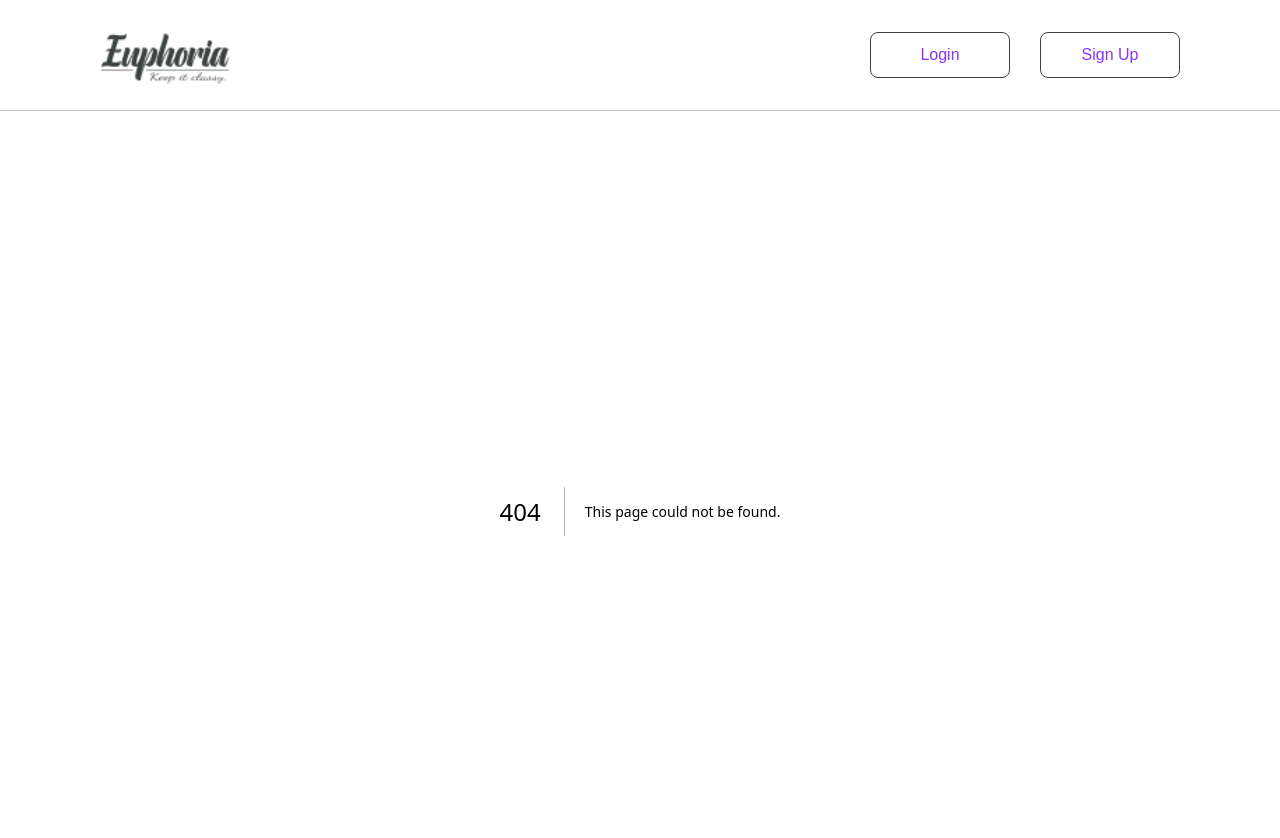
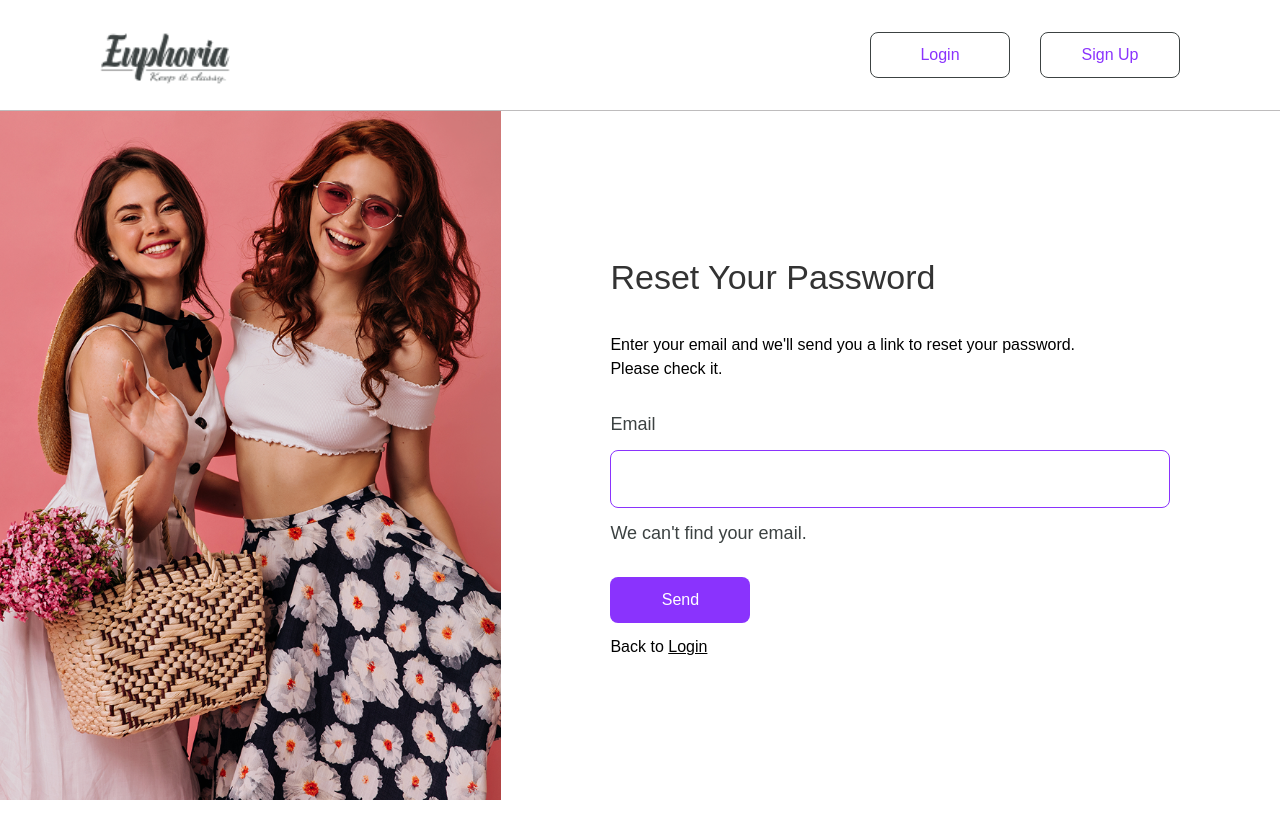
Before and after one commit to AndriyPapirnyk/euphoria-client, a Next.js app: page /reset-password in a window 1280 px wide. Before the commit this address had no page. Shown: the top 838 px of the page. After the commit the page ends 800 px from the top, so only its background shows below. Built offline with nearby package versions, Linux system fonts and the light colour scheme.

Commit message:
adding reset password page

```diff
--- a/src/app/SignIn/page.scss
+++ b/src/app/SignIn/page.scss
@@ -5,11 +5,6 @@
     align-items: center;
     &__illustration{
         height: 100%;
-        width: 700px;
-        & img{
-            width: 100%;
-            height: 100%;
-        }
     }
     &__content{
         flex: 1;
--- a/src/app/SignIn/page.tsx
+++ b/src/app/SignIn/page.tsx
@@ -25,7 +25,7 @@ const SignIn: React.FC = () => {
     return(
           <div className='signIn'>
                 <div className="signIn__illustration">
-                    <Image src={backgroundImage} alt="Login Illustration" />
+                    <Image src={backgroundImage} alt="Login Illustration" style={{ height: "100%", width: "auto"}} />
                 </div>
                 <div className="signIn__content">
                   <div className="signIn__content-holder">
@@ -62,7 +62,7 @@ const SignIn: React.FC = () => {
                         </div>
                          <div className="signIn__content-button">
                             <Button text={'Sign Up'} buttonStyle={1} />
-                             <p>Already have account <Link href={'/LogIn'}>Log In</Link></p>
+                             <p>Already have account <Link href={'/login'}>Log In</Link></p>
                           </div>
                     </form>
                     </div>
--- a/src/app/components/header/Header.tsx
+++ b/src/app/components/header/Header.tsx
@@ -26,10 +26,10 @@ export default function Header() {
             <Image src={logo} alt="Logo" width={130} height={40}/>
         </div>
         <nav className="header__nav">
-            <Link href={'/LogIn'}>
+            <Link href={'/login'}>
               <Button text={'Login'} buttonStyle={pathname == '/LogIn' ? 1 : 2} />
             </Link>
-            <Link href={'/SignIn'}>
+            <Link href={'/signIn'}>
               <Button text={'Sign Up'} buttonStyle={pathname == '/SignIn' ? 1 : 2} />
             </Link>
         </nav>
--- a/src/app/login/page.tsx
+++ b/src/app/login/page.tsx
@@ -26,7 +26,7 @@ const LogIn: React.FC = () => {
   return (
     <div className='login'>
         <div className="login__illustration">
-            <Image src={backgroundImage} alt="Login Illustration" style={{ height: "100%"}}/>
+            <Image src={backgroundImage} alt="Login Illustration" style={{ height: "100%", width: "auto"}}/>
         </div>
         <div className="login__content">
             <div className="login__content-holder">
@@ -59,12 +59,12 @@ const LogIn: React.FC = () => {
                   </p>
                   <input type={isPasswordVisible ? 'text' : 'password'} id='signInPassword' />
                   <div>
-                    <a href="">Forget your password</a>
+                    <Link href={'/reset-password'}>Forget your password</Link>
                   </div>
                 </div>
                 <div className="login__content-button">
                     <Button text={'Sign In'} buttonStyle={1} />
-                    <p>Don't have an account? <Link href={'/SignIn'}>Sign Up</Link></p>
+                    <p>Don't have an account? <Link href={'/signIn'}>Sign Up</Link></p>
                 </div>
             </form>
             </div>
--- /dev/null
+++ b/src/app/reset-password/page.tsx
@@ -0,0 +1,33 @@
+import React from 'react'
+import "../login/page.scss"
+import backgroundImage from '../../../public/background/resetBackground.png'
+import Image from 'next/image'
+import Button from '../components/button/Button'
+import Link from 'next/link'
+
+export default function page() {
+  return (
+        <div className='login'>
+        <div className="login__illustration">
+            <Image src={backgroundImage} alt="Login Illustration" style={{ height: "100%", width: "auto"}}/>
+        </div>
+        <div className="login__content">
+            <div className="login__content-holder">
+            <h1>Reset Your Password</h1>
+            <p>Enter your email and we'll send you a link to reset your password. <br />Please check it.</p>
+            <form method='POST' className="login__content-form">
+              <div className="input-group">
+                  <p>Email</p>
+                  <input type="email" style={{color: "#8A33FD", border: "1px solid #8A33FD"}} />
+                  <p>We can't find your email.</p>
+              </div>
+            </form>
+            <div className="login__content-button">
+                    <Button text={'Send'} buttonStyle={1} />
+                    <p>Back to <Link href={'/login'}>Login</Link></p>
+            </div>
+            </div>
+        </div>
+    </div>
+  )
+}
```
Also changed, not shown: public/background/resetBackground.png (added).
